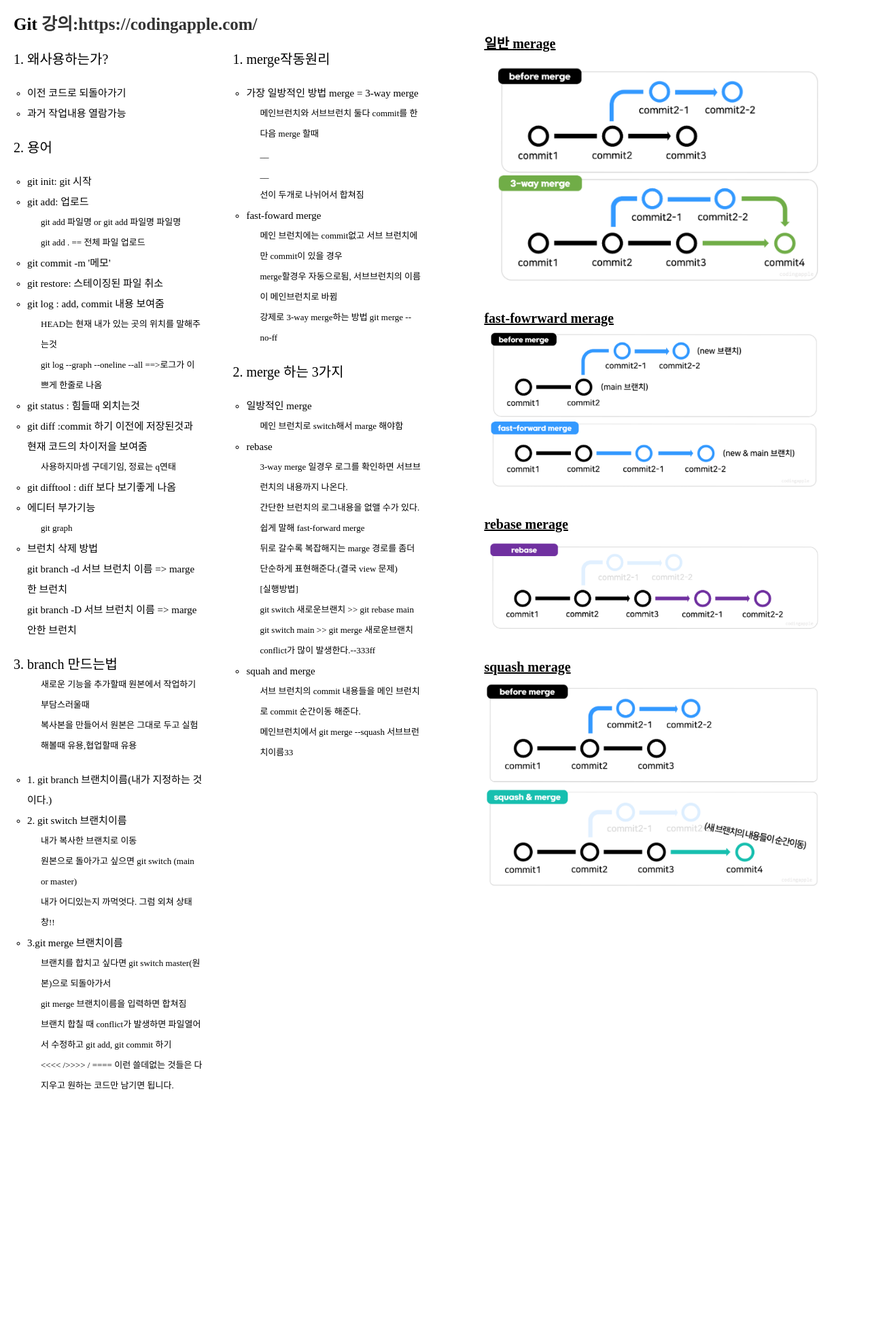
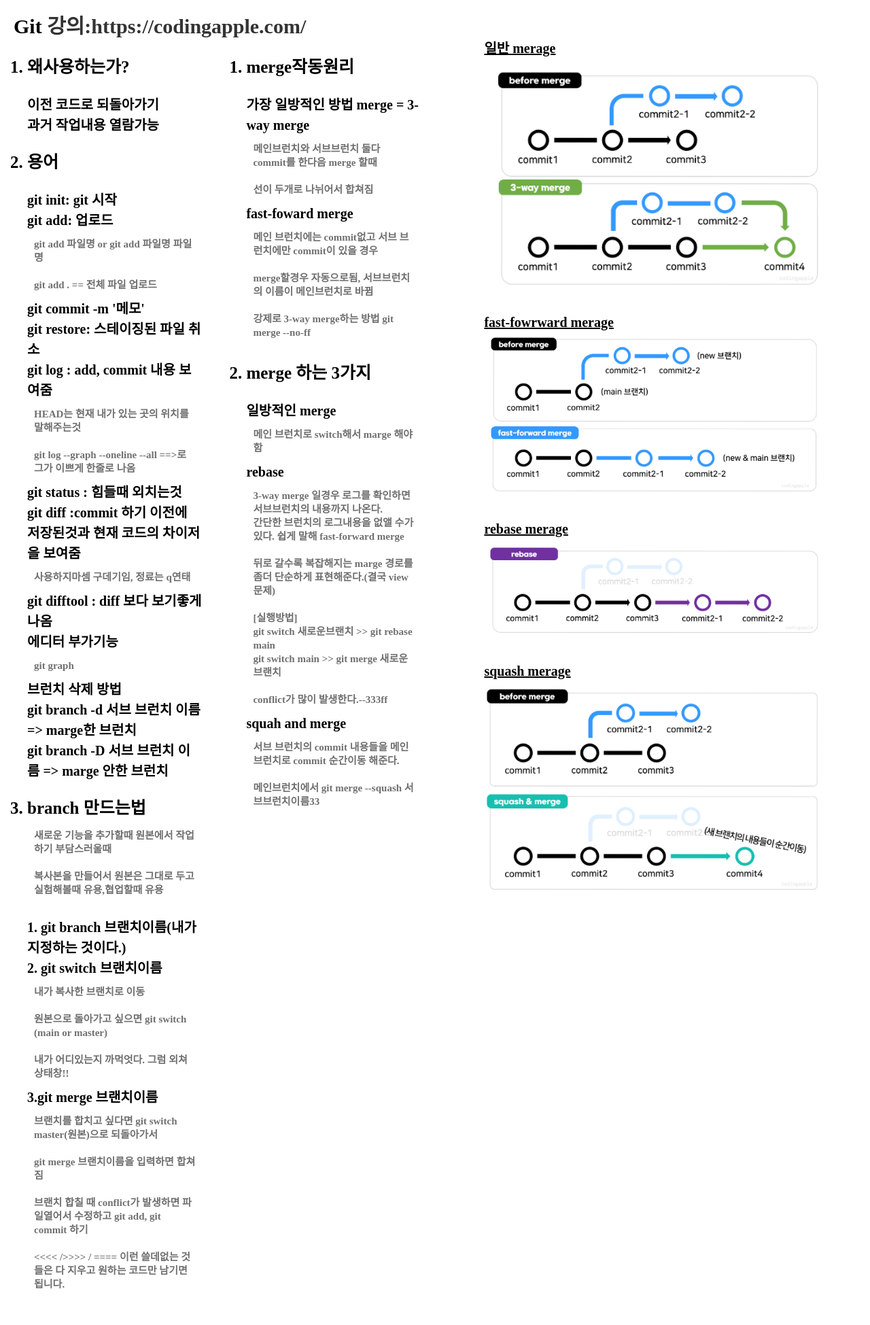
Before and after one commit to hyeongwoo94/git_study, a PHP site: page / in a window 1280 px wide. Shown: the whole page at 68% size. Before the commit the page ends 1602 px from the top, so only its background shows below. Run offline with PHP 8.4, Linux system fonts and the light colour scheme.

Commit message:
css 수정

```diff
--- a/index.html
+++ b/index.html
@@ -139,8 +139,6 @@
                                     메인브런치와 서브브런치 둘다 commit를 한다음 merge 할때
                                 </p>
                                 <p class="sub_text">
-                                    __<br>
-                                    __<br>
                                     선이 두개로 나뉘어서 합쳐짐
                                 </p>
                             </li>
--- a/style.css
+++ b/style.css
@@ -7,6 +7,11 @@ html,
 body {
     font-size: 62.5%;
     line-height: 1.285;
+}
+
+ul,
+dl {
+    list-style: none;
 }
 
 a {
@@ -19,7 +24,7 @@ a:hover {
 }
 
 h1 {
-    font-size: 2.5rem;
+    font-size: 3rem;
 }
 
 .wrap {
@@ -45,9 +50,10 @@ h1 {
 }
 
 .title>li {
-    font-size: 2rem;
-    line-height: 3rem;
+    font-size: 2.5rem;
+    line-height: 4rem;
     margin-bottom: 2rem;
+    font-weight: bold;
 }
 
 .text {
@@ -55,12 +61,16 @@ h1 {
 }
 
 .text>li {
-    font-size: 1.5rem;
+    font-size: 2rem;
+    font-weight: 600;
+    line-height: 3rem;
 }
 
 .sub_text {
-    padding-left: 2rem;
-    font-size: 1.3rem;
+    font-size: 1.5rem;
+    line-height: 2rem;
+    padding: 1rem;
+    color: #707070;
 }
 
 .img_list {
```
